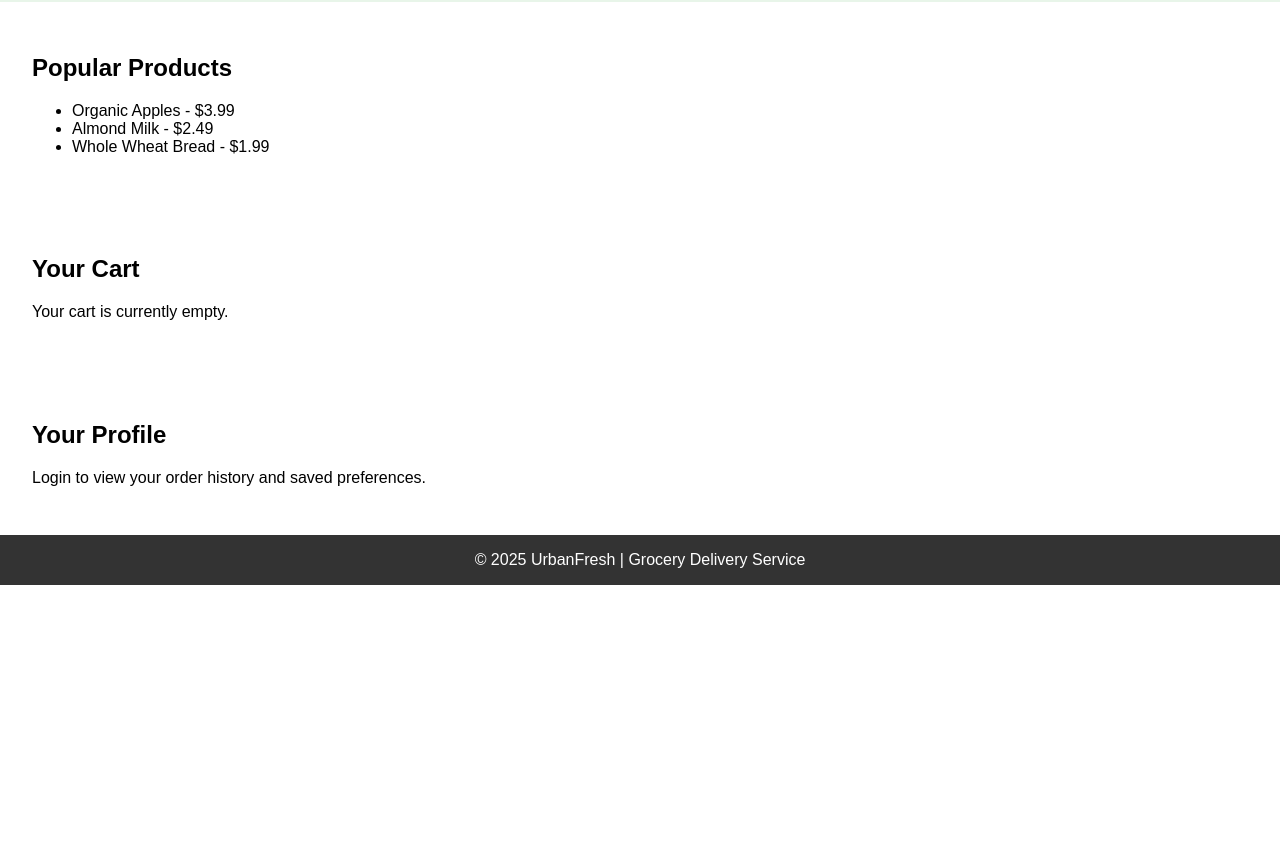
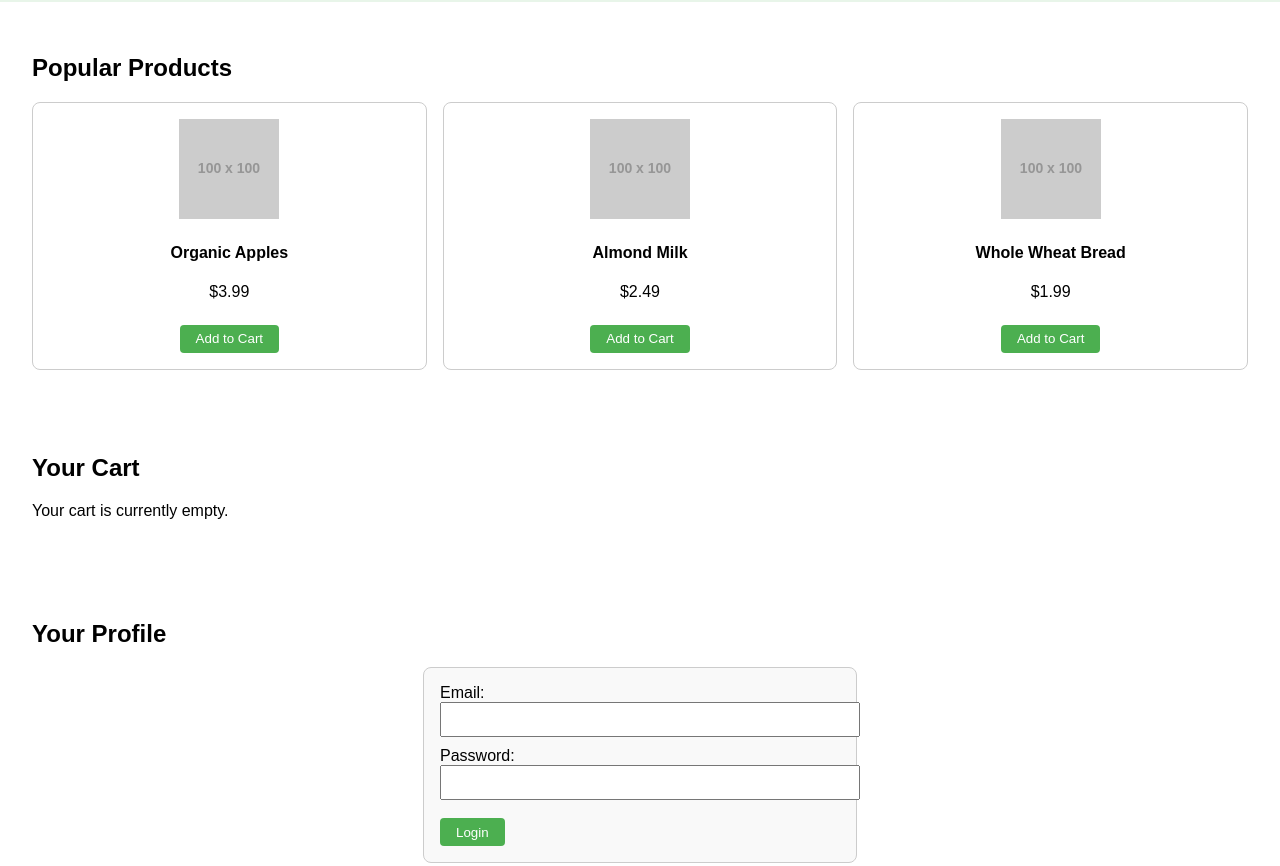
Before and after one commit to shanmukh9628/shanmukh9628.github.io, a plain HTML site: page index.html in a window 1280 px wide. Shown: the part 360-1226 px from the top of the page. Before the commit the page ends 945 px from the top, so only its background shows below. Drawn offline with Linux system fonts and the light colour scheme; placeholder pictures from the web are drawn by us.

Commit message:
Update index.html
Update homepage

```diff
--- a/index.html
+++ b/index.html
@@ -12,7 +12,13 @@
     .hero { padding: 2rem; background: #e8f5e9; text-align: center; }
     .hero h1 { color: #2e7d32; }
     .section { padding: 2rem; }
-    footer { background: #333; color: white; text-align: center; padding: 1rem; }
+    .products-grid { display: grid; grid-template-columns: repeat(auto-fit, minmax(150px, 1fr)); gap: 1rem; }
+    .product-card { border: 1px solid #ccc; border-radius: 8px; padding: 1rem; text-align: center; }
+    .product-card img { width: 100px; height: 100px; object-fit: cover; }
+    button { margin-top: 0.5rem; padding: 0.4rem 1rem; background: #4CAF50; color: white; border: none; border-radius: 4px; cursor: pointer; }
+    button:hover { background: #45a049; }
+    .form { max-width: 400px; margin: auto; padding: 1rem; border: 1px solid #ccc; border-radius: 8px; background: #f9f9f9; }
+    footer { background: #333; color: white; text-align: center; padding: 1rem; margin-top: 2rem; }
   </style>
 </head>
 <body>
@@ -35,11 +41,26 @@
 
   <section class="section" id="products">
     <h2>Popular Products</h2>
-    <ul>
-      <li>Organic Apples - $3.99</li>
-      <li>Almond Milk - $2.49</li>
-      <li>Whole Wheat Bread - $1.99</li>
-    </ul>
+    <div class="products-grid">
+      <div class="product-card">
+        <img src="https://via.placeholder.com/100" alt="Organic Apples" />
+        <h4>Organic Apples</h4>
+        <p>$3.99</p>
+        <button>Add to Cart</button>
+      </div>
+      <div class="product-card">
+        <img src="https://via.placeholder.com/100" alt="Almond Milk" />
+        <h4>Almond Milk</h4>
+        <p>$2.49</p>
+        <button>Add to Cart</button>
+      </div>
+      <div class="product-card">
+        <img src="https://via.placeholder.com/100" alt="Whole Wheat Bread" />
+        <h4>Whole Wheat Bread</h4>
+        <p>$1.99</p>
+        <button>Add to Cart</button>
+      </div>
+    </div>
   </section>
 
   <section class="section" id="cart">
@@ -49,7 +70,13 @@
 
   <section class="section" id="profile">
     <h2>Your Profile</h2>
-    <p>Login to view your order history and saved preferences.</p>
+    <div class="form">
+      <label for="email">Email:</label><br />
+      <input type="email" id="email" name="email" style="width:100%; padding:8px; margin-bottom:10px;" /><br />
+      <label for="password">Password:</label><br />
+      <input type="password" id="password" name="password" style="width:100%; padding:8px; margin-bottom:10px;" /><br />
+      <button>Login</button>
+    </div>
   </section>
 
   <footer>
```
